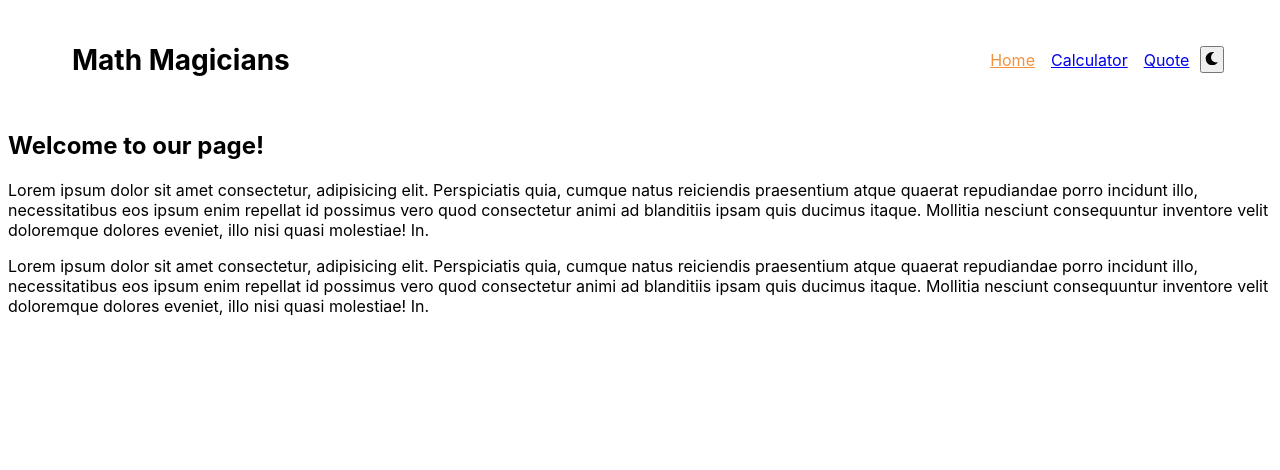
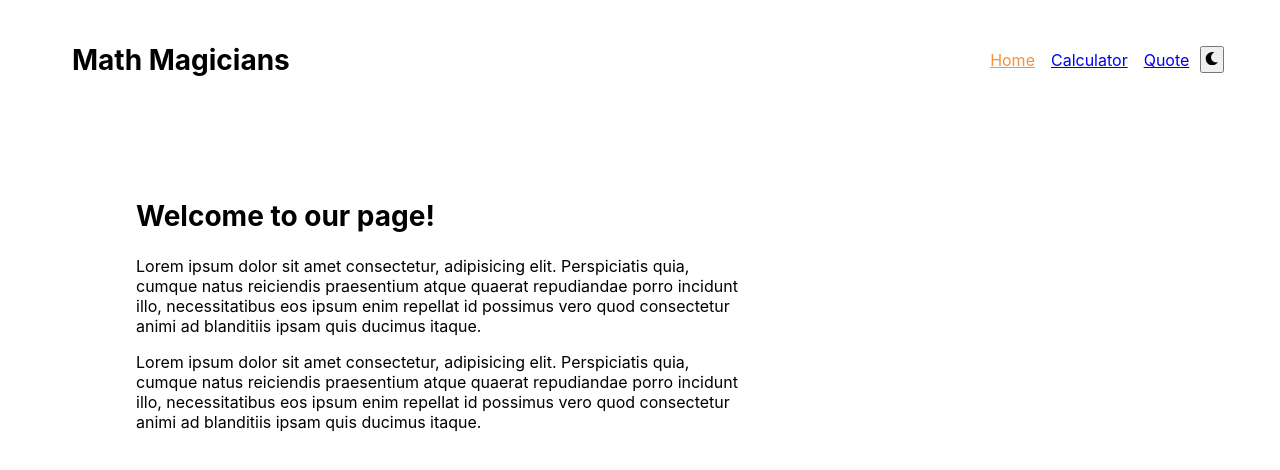
Before and after one commit to jssol/math-magicians, a React (Create React App) app: page / in a window 1280 px wide. Shown: the top 470 px of the page. Built offline with nearby package versions, Linux system fonts and the light colour scheme.

Commit message:
Add quote component

```diff
--- a/src/components/Home.js
+++ b/src/components/Home.js
@@ -1,23 +1,21 @@
+import '../scss/Home.scss';
+
 const Home = () => (
-  <section>
-    <h2>Welcome to our page!</h2>
-    <p>
+  <section className="HomeSection">
+    <h2 className="HomeTitle">Welcome to our page!</h2>
+    <p className="HomeText">
       Lorem ipsum dolor sit amet consectetur, adipisicing elit.
       Perspiciatis quia, cumque natus reiciendis praesentium atque
       quaerat repudiandae porro incidunt illo, necessitatibus eos
       ipsum enim repellat id possimus vero quod consectetur animi ad
-      blanditiis ipsam quis ducimus itaque. Mollitia nesciunt
-      consequuntur inventore velit doloremque dolores eveniet, illo
-      nisi quasi molestiae! In.
+      blanditiis ipsam quis ducimus itaque.
     </p>
-    <p>
+    <p className="HomeText">
       Lorem ipsum dolor sit amet consectetur, adipisicing elit.
       Perspiciatis quia, cumque natus reiciendis praesentium atque
       quaerat repudiandae porro incidunt illo, necessitatibus eos
       ipsum enim repellat id possimus vero quod consectetur animi ad
-      blanditiis ipsam quis ducimus itaque. Mollitia nesciunt
-      consequuntur inventore velit doloremque dolores eveniet, illo
-      nisi quasi molestiae! In.
+      blanditiis ipsam quis ducimus itaque.
     </p>
   </section>
 );
--- a/src/components/Quote.js
+++ b/src/components/Quote.js
@@ -1,7 +1,65 @@
-import React from 'react';
+import React, { useState, useEffect } from 'react';
+import '../scss/Quote.scss';
 
-const Quote = () => (
-  <h2>A journey of a thousand miles</h2>
-);
+const quotes = [
+  {
+    quote: 'Pure mathematics is, in its way, the poetry of logical ideas.',
+    author: 'Albert Einstein',
+  },
+  {
+    quote: 'Mathematics is the most beautiful and most powerful creation of the human spirit.',
+    author: 'Stefan Banach',
+  },
+  {
+    quote: 'Mathematics knows no races or geographic boundaries; for mathematics, the cultural world is one country.',
+    author: 'David Hilbert',
+  },
+  {
+    quote: 'Mathematics is the music of reason.',
+    author: 'James Joseph Sylvester',
+  },
+  {
+    quote: 'As far as the laws of mathematics refer to reality, they are not certain, and as far as they are certain, they do not refer to reality.',
+    author: 'Albert Einstein',
+  },
+  {
+    quote: 'Mathematics as an expression of the human mind reflects the active will, the contemplative reason, and the desire for aesthetic perfection. Its basic elements are logic and intuition, analysis and construction, generality and individuality.',
+    author: 'Richard Courant',
+  },
+];
+
+const generateQuote = (quotes) => {
+  const index = Math.floor(Math.random() * (quotes.length - 0) + 0);
+  const quote = quotes[index];
+  return quote;
+};
+
+const Quote = () => {
+  const [state, setState] = useState({
+    quote: 'A journey of a thousand miles starts with a single step',
+    author: 'Unknown',
+  });
+  useEffect(() => {
+    const quoteInterval = setInterval(() => {
+      const quote = generateQuote(quotes);
+      setState(quote);
+    }, 20000);
+
+    return () => clearInterval(quoteInterval);
+  }, []);
+
+  const { quote, author } = state;
+
+  return (
+    <section className="QuoteSection">
+      <p className="Quote">
+        {quote}
+      </p>
+      <p className="Author">
+        {author}
+      </p>
+    </section>
+  );
+};
 
 export default Quote;
```
